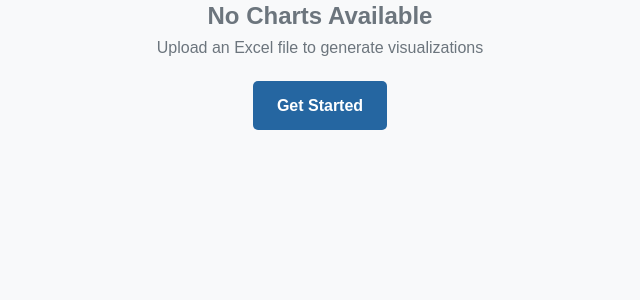
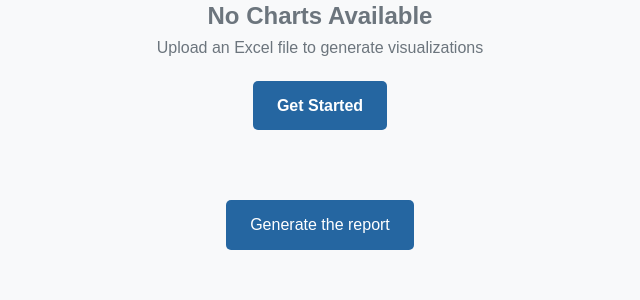
Before and after one commit to yasithS/AI-pca-pase01, a Flask app: template templates/graphs.html in a window 1280 px wide. Shown: the part 452-752 px from the top of the page, without its empty margins (320-960 px from the left). Run offline with Flask 3, Linux system fonts and the light colour scheme; the template is opened without the code that fills it, so the values that code supplies are empty.

Commit message:
feat: pptx creation

```diff
--- a/app.py
+++ b/app.py
@@ -7,6 +7,8 @@ matplotlib.use('Agg')
 import matplotlib.pyplot as plt
 import io
 import base64
+from pptx import Presentation
+from pptx.util import Inches
 
 app = Flask(__name__)
 app.secret_key = 'stringsANDbytes234234'
@@ -111,8 +113,11 @@ def graphs():
 
     charts = []
 
+    ppt = Presentation()
+
     for single in selected_columns:
         data = df_filtered[single].value_counts()
+
         x = data.index.tolist()
         y = data.values.tolist()
 
@@ -138,12 +143,27 @@ def graphs():
 
         charts.append({
             'column': single,
-            'image': base64_img
+            'image': base64_img,
         })
 
         plt.close(fig)
 
+        slide = ppt.slides.add_slide(ppt.slide_layouts[6])
+        left = Inches(1)
+        top = Inches(1)
+        height = Inches(4.5)
+        slide.shapes.add_picture(img, left, top, height=height)
+
+    ppt.save("analysis/test.pptx")
     return render_template('graphs.html', charts=charts)
+
+@app.route('/generate_pptx', methods = ['GET'])
+def generate_pptx():
+    pass
+
+
+    return render_template('pptx.html')
+
 
 
 @app.errorhandler(404)
--- a/static/css/graphs.css
+++ b/static/css/graphs.css
@@ -237,6 +237,25 @@
             animation: spin 1s linear infinite;
             margin: 0 auto;
         }
+        #button-container {
+            display: flex;
+            align-items: center;
+            justify-content: center;
+        }
+        .btn {
+            background-color: #2566a1;
+            color: #fff;
+            padding: 12px 24px;
+            margin: 10px 5px;
+            font-size: 16px;
+            border-radius: 5px;
+            text-decoration: none;
+            display: inline-block;
+            transition: background-color 0.3s ease;
+        }
+        .btn:hover {
+            background-color: #1e5085;
+        }
 
         @keyframes spin {
             0% { transform: rotate(0deg); }
--- a/templates/graphs.html
+++ b/templates/graphs.html
@@ -77,6 +77,10 @@
     </div>
     {% endif %}
 
+    <div id="button-container">
+        <a href="{{ url_for('generate_pptx') }}" class="btn">Generate the report</a>
+    </div>
+
     <script>
         // Chart download functionality
         function downloadChart(columnName, base64Image) {
```
